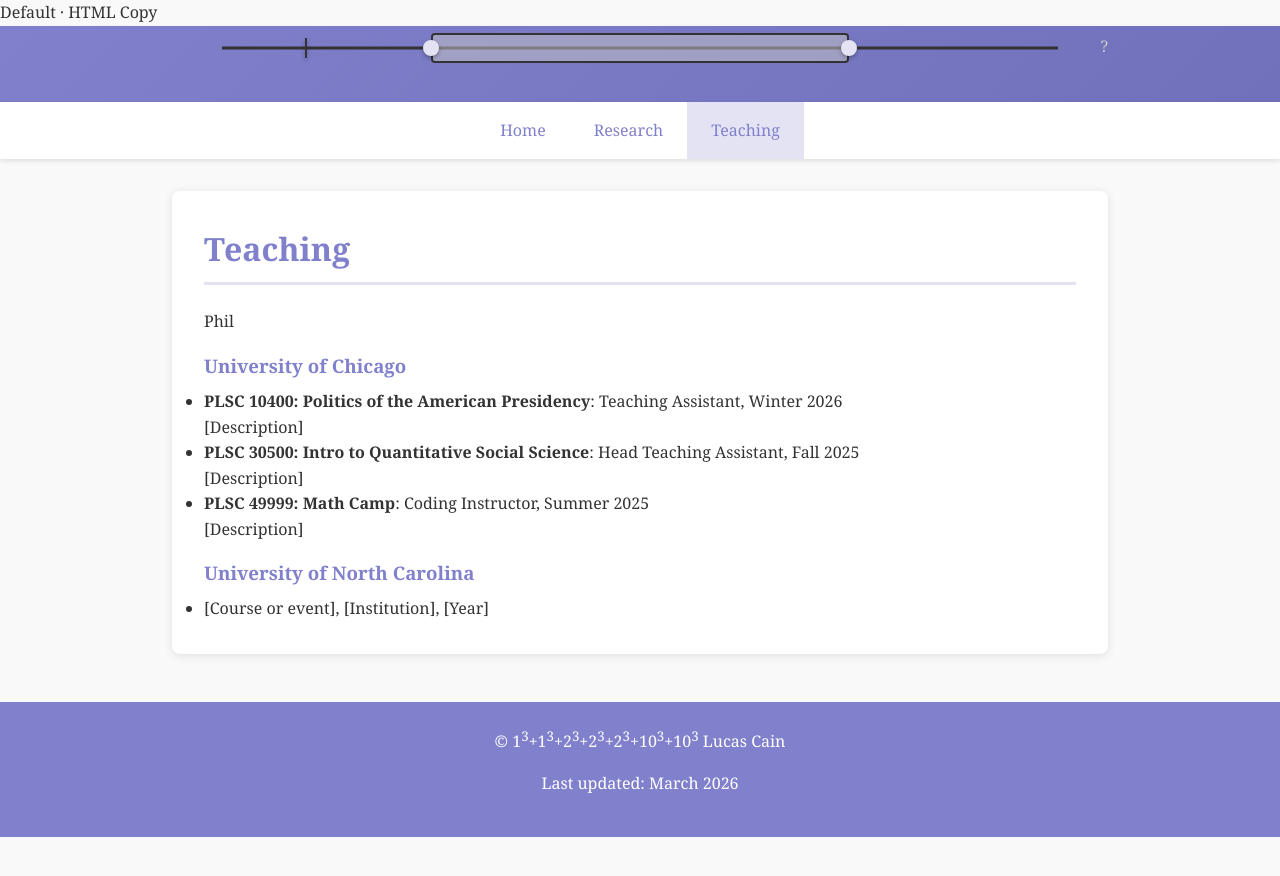
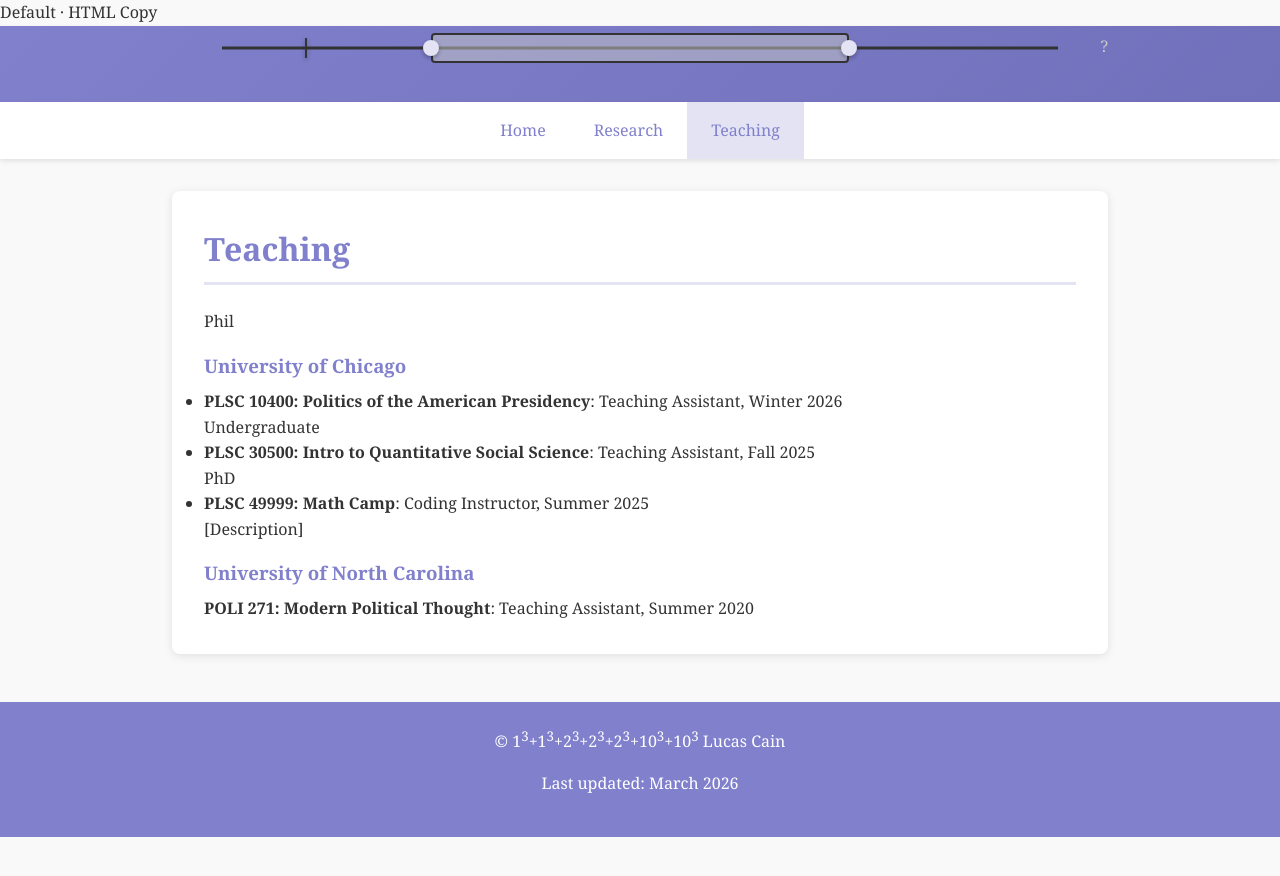
Before and after one commit to L-Cain/L-Cain.github.io, a Jekyll site: the page built from teaching.md, in a window 1280 px wide. Shown: the top 876 px of the page. Built offline with Jekyll 4.4.1, drawn with Linux system fonts in a browser that asks for light colours; our own code applies the rules of GitHub Pages for plain Markdown files.

Commit message:
Update teaching.md

```diff
--- a/teaching.md
+++ b/teaching.md
@@ -5,14 +5,14 @@
   <ul>
     <li>
       <strong>PLSC 10400: Politics of the American Presidency</strong>: Teaching Assistant, Winter 2026<br>
-      [Description]
+      Undergraduate
     </li>
   </ul>
 
   <ul>
     <li>
-      <strong>PLSC 30500: Intro to Quantitative Social Science</strong>: Head Teaching Assistant, Fall 2025<br>
-      [Description]
+      <strong>PLSC 30500: Intro to Quantitative Social Science</strong>: Teaching Assistant, Fall 2025<br>
+      PhD
     </li>
   </ul>
 
@@ -25,6 +25,6 @@
 
   <h3>University of North Carolina</h3>
   <ul>
-    <li>[Course or event], [Institution], [Year]</li>
+   <strong>POLI 271: Modern Political Thought</strong>: Teaching Assistant, Summer 2020<br>
   </ul>
 </section>
```
